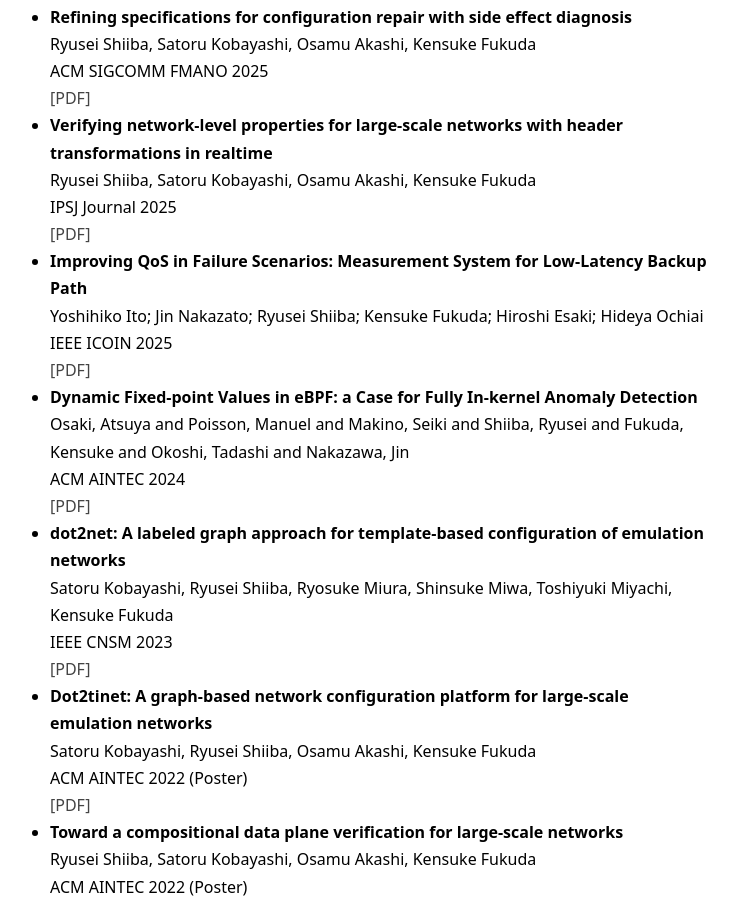
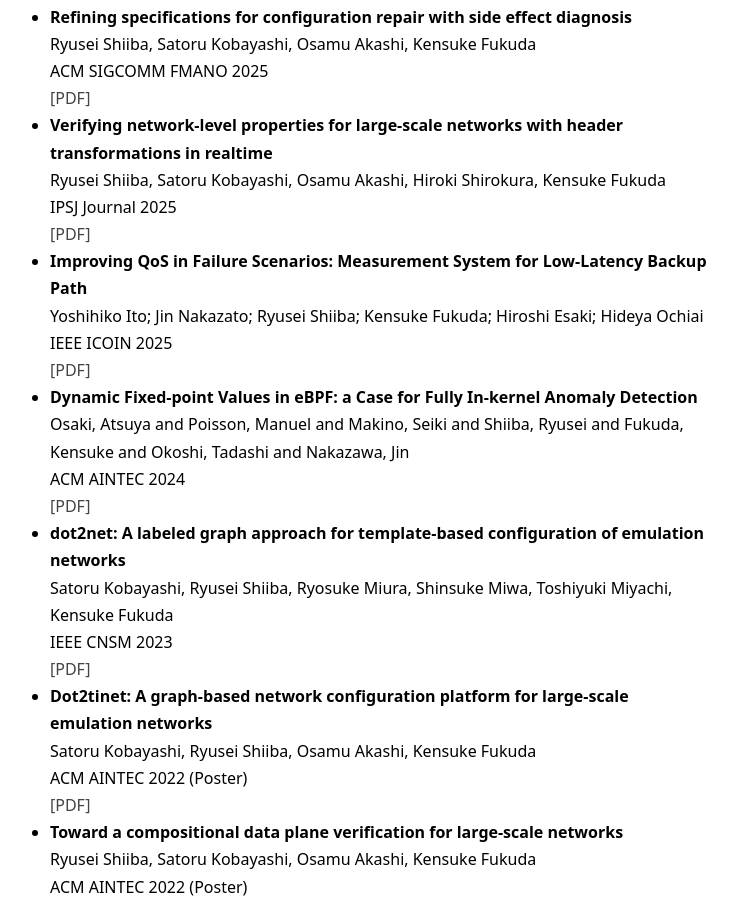
Before and after one commit to ryusei22siiba/my-site, a SvelteKit app: page / in a window 1280 px wide. Shown: the part 808-1714 px from the top of the page, without its empty margins (280-1017 px from the left). Built offline with nearby package versions, Linux system fonts and the light colour scheme.

Commit message:
switch to user site

```diff
--- a/src/routes/+page.svelte
+++ b/src/routes/+page.svelte
@@ -28,7 +28,7 @@
     },
     {
       title: "Verifying network-level properties for large-scale networks with header transformations in realtime",
-      authors: "Ryusei Shiiba, Satoru Kobayashi, Osamu Akashi, Kensuke Fukuda",
+      authors: "Ryusei Shiiba, Satoru Kobayashi, Osamu Akashi, Hiroki Shirokura,  Kensuke Fukuda",
       venue: "IPSJ Journal 2025",
       link: "#"
     },
--- a/svelte.config.js
+++ b/svelte.config.js
@@ -6,7 +6,7 @@
   kit: {
     adapter: adapter(),
     paths: {
-      base: dev ? '' : '/my-site'
+      base: dev ? '' : ''
     }
   }
 };
```
